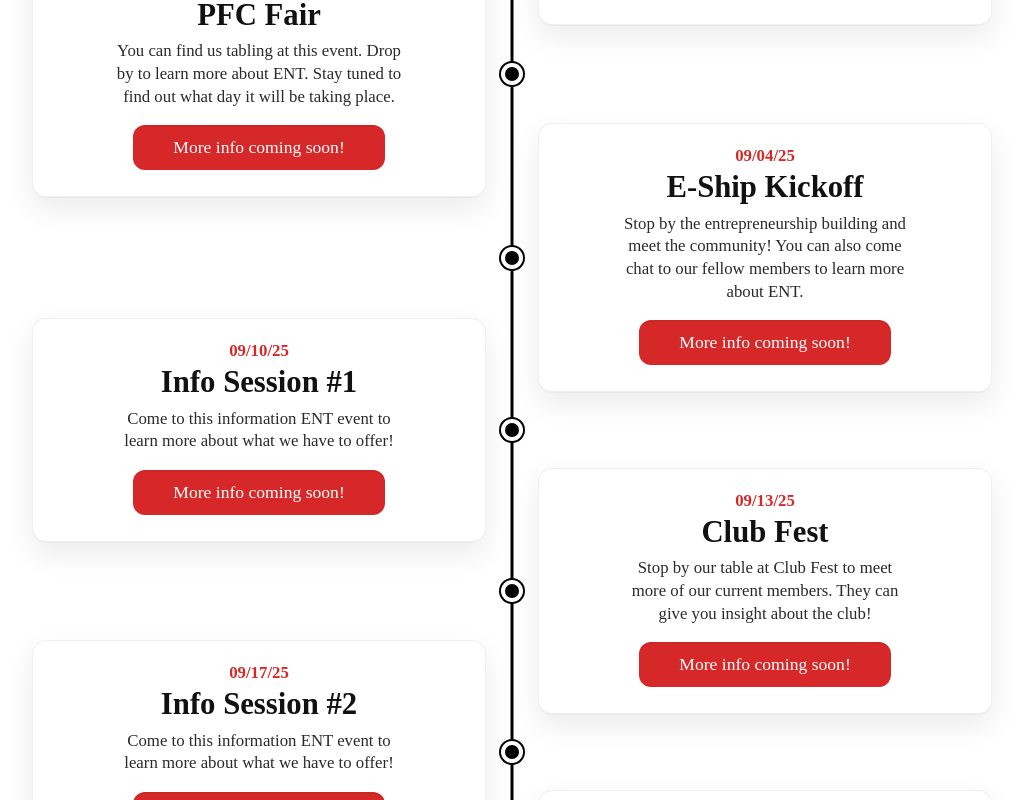
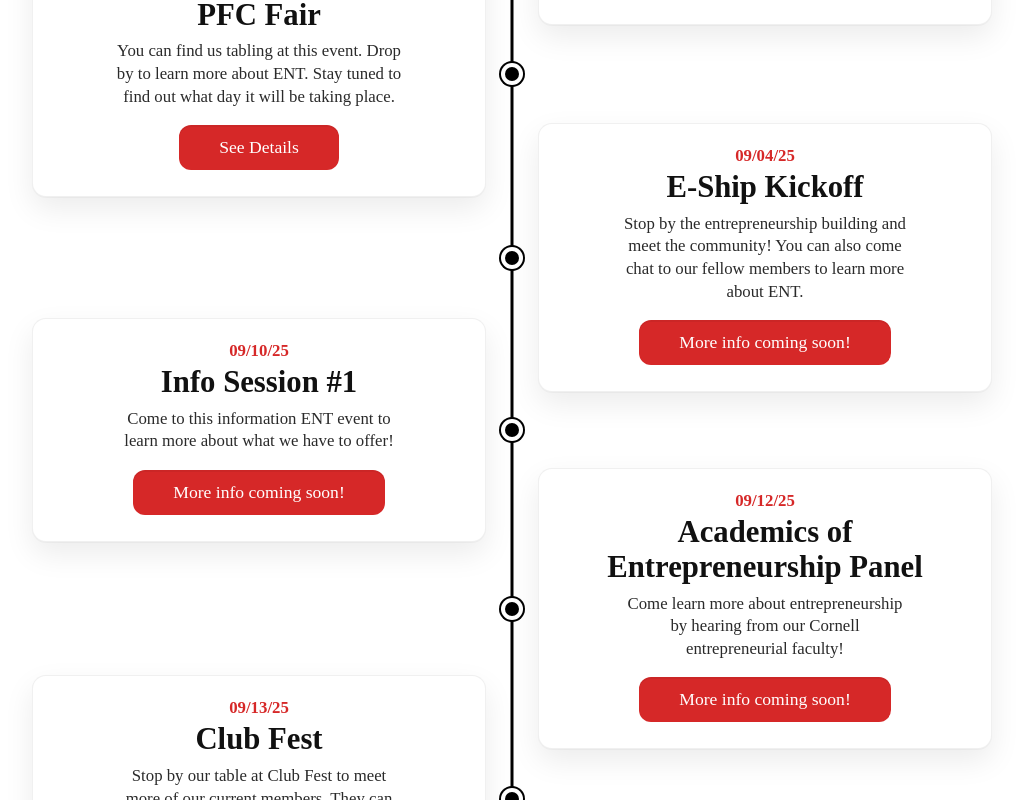
Before and after one commit to entcornell/ent-website, a React (Create React App) app: page /recruitment in a window 1280 px wide. Shown: the part 1280-2080 px from the top of the page, without its empty margins (128-1151 px from the left). Built offline with nearby package versions, Linux system fonts and the light colour scheme; a web font is replaced by a local one.

Commit message:
Updated recruitment events

```diff
--- a/src/components/Recruitment.js
+++ b/src/components/Recruitment.js
@@ -22,9 +22,10 @@ const tips_images = [
 const eventsData = [
   { when: "Open Now!", title: "Coffee Chats", blurb: "Get to know our wonderful members by requesting a coffee chat! They'll tell you more about the club and what you can expect.", cta: "Coffee Chat a Member", to: "/members" },
   { when: "08/27/25", title: "Freshman Only Info Session", blurb: "If you're a freshman, you can learn more about our organization by attending this event.", cta: "RSVP", to: "https://forms.gle/2Fc4ETvJ8z6QVXTs5"},
-  { when: "September", title: "PFC Fair", blurb: "You can find us tabling at this event. Drop by to learn more about ENT. Stay tuned to find out what day it will be taking place.", cta: "See Details" },
+  { when: "September", title: "PFC Fair", blurb: "You can find us tabling at this event. Drop by to learn more about ENT. Stay tuned to find out what day it will be taking place.", cta: "See Details", to: "https://www.instagram.com/p/DN4N2qBEcTS/?igsh=ZXQ4ZmVjb3RnM3Bn" },
   { when: "09/04/25", title: "E-Ship Kickoff", blurb: "Stop by the entrepreneurship building and meet the community! You can also come chat to our fellow members to learn more about ENT.", cta: "See Details" },
   { when: "09/10/25", title: "Info Session #1", blurb: "Come to this information ENT event to learn more about what we have to offer!", cta: "See Details" },
+  { when: "09/12/25", title: "Academics of Entrepreneurship Panel", blurb: "Come learn more about entrepreneurship by hearing from our Cornell entrepreneurial faculty!", cta: "More Info Coming Soon!"},
   { when: "09/13/25", title: "Club Fest", blurb: "Stop by our table at Club Fest to meet more of our current members. They can give you insight about the club!", cta: "See Details" },
   { when: "09/17/25", title: "Info Session #2", blurb: "Come to this information ENT event to learn more about what we have to offer!", cta: "See Details" },
   { when: "09/21/25", title: "Applications Due", blurb: "Save this date to your calendar! If you're even thinking about applying, just try it out! You never know what might happen!", cta: "Submit Application!" },
```
